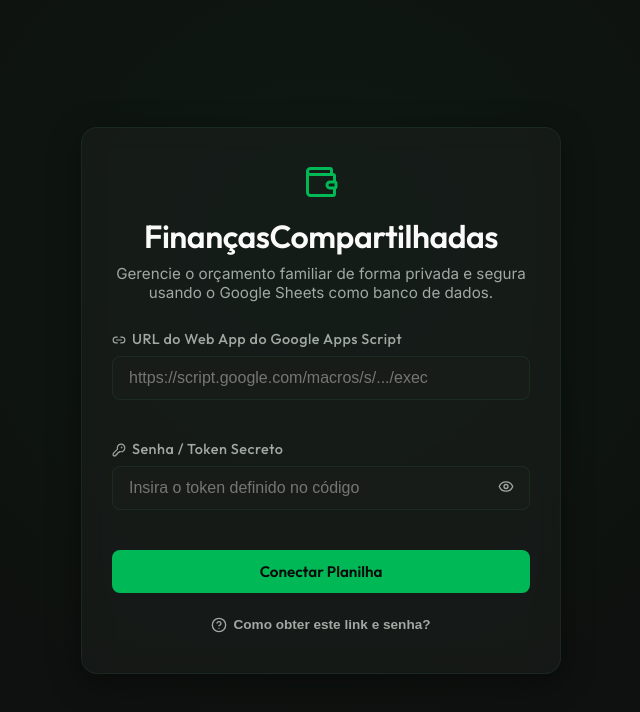
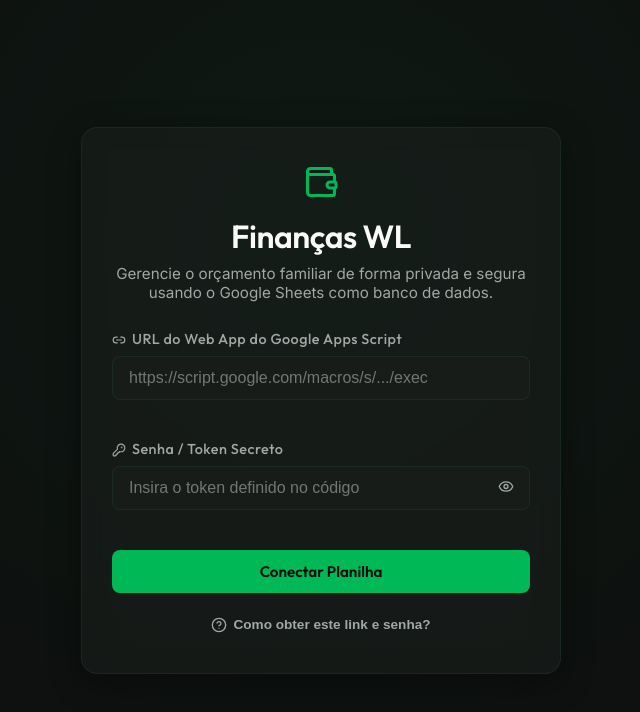
Before and after one commit to wesleyantunes/financas_wl, a React (Vite) app: page / in a window 1280 px wide. Shown: the top 712 px of the page, without its empty margins (319-959 px from the left). Built offline with nearby package versions, Linux system fonts and the light colour scheme.

Commit message:
feat: corrigir titulo tela de login

```diff
--- a/src/components/SetupScreen.tsx
+++ b/src/components/SetupScreen.tsx
@@ -56,7 +56,7 @@ export const SetupScreen: React.FC<SetupScreenProps> = ({ onConnect }) => {
           <Wallet size={36} />
         </div>
         <h1 style={{ fontSize: '2rem', marginBottom: '8px', letterSpacing: '-0.5px' }}>
-          Finanças<span>Compartilhadas</span>
+          Finanças<span> WL</span>
         </h1>
         <p style={{ color: 'var(--text-muted)', fontSize: '0.95rem', marginBottom: '28px' }}>
           Gerencie o orçamento familiar de forma privada e segura usando o Google Sheets como banco de dados.
```
